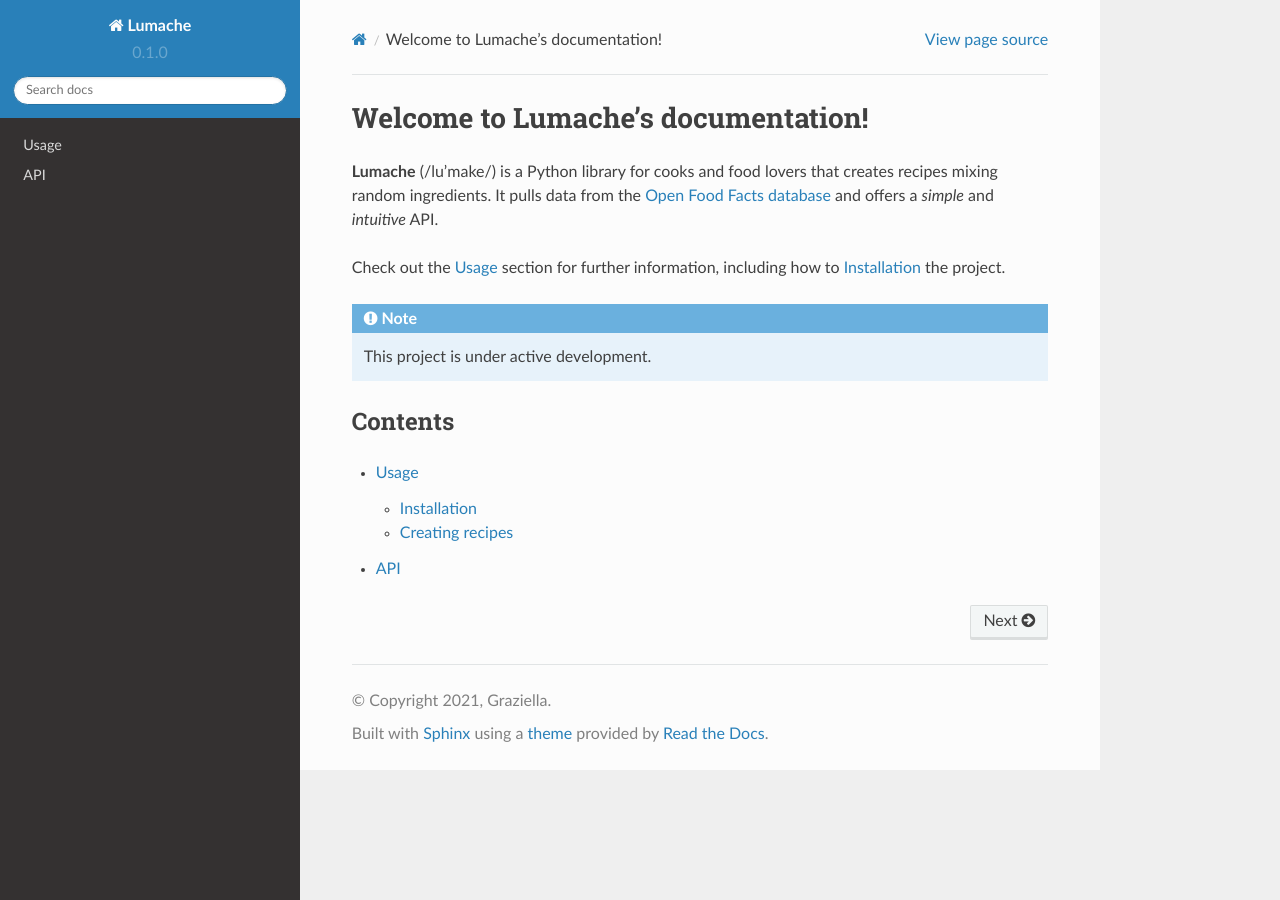
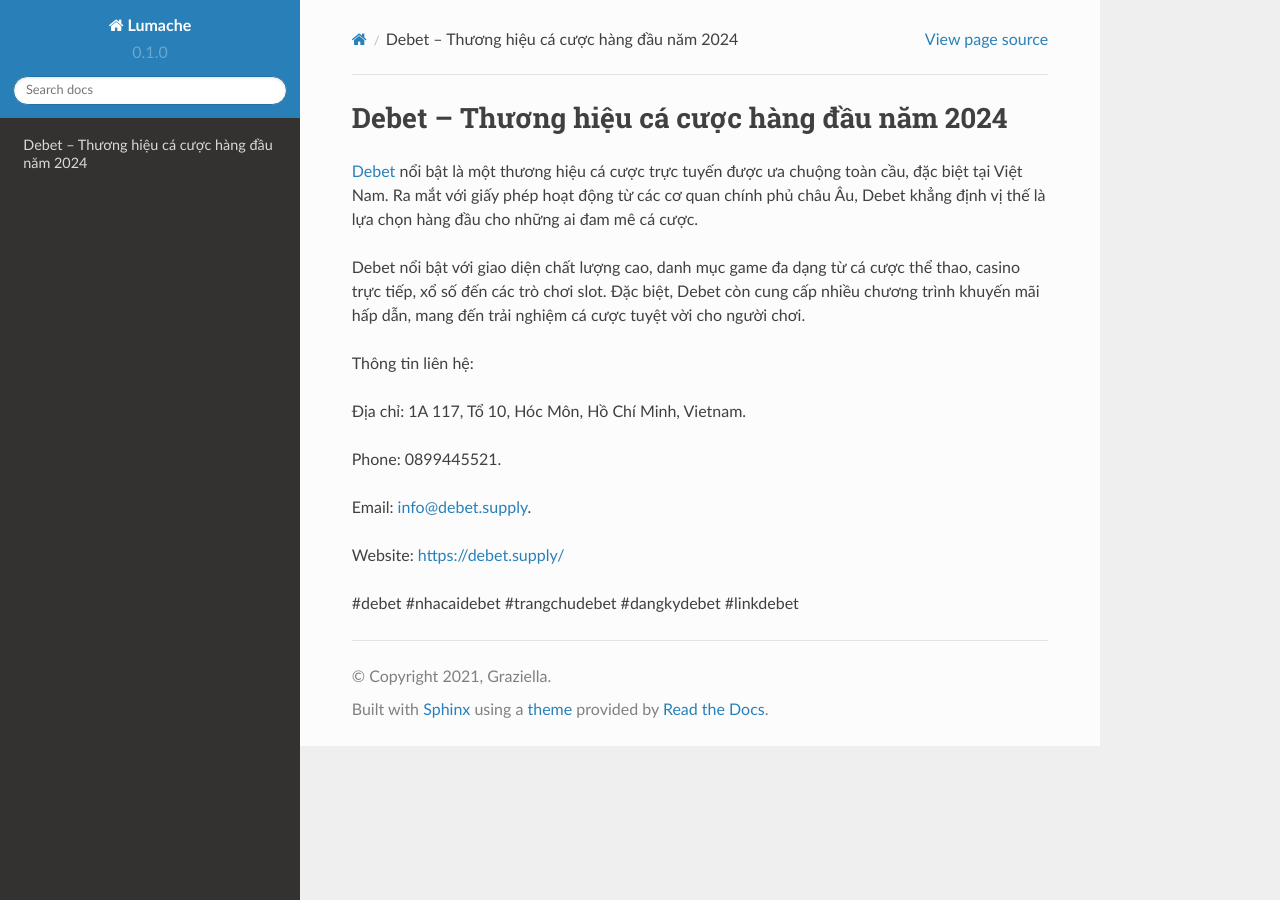
Before and after one commit to luongchanvien962/debetsupply, a Sphinx documentation site: the page built from docs/source/index.rst, in a window 1280 px wide. Built offline with Sphinx 7.4.7 and the Read the Docs theme 2.0.0, drawn with Linux system fonts in a browser that asks for light colours.

Commit message:
Update index.rst

```diff
--- a/docs/source/index.rst
+++ b/docs/source/index.rst
@@ -1,22 +1,18 @@
-Welcome to Lumache's documentation!
+Debet – Thương hiệu cá cược hàng đầu năm 2024
 ===================================
 
-**Lumache** (/lu'make/) is a Python library for cooks and food lovers
-that creates recipes mixing random ingredients.
-It pulls data from the `Open Food Facts database <https://world.openfoodfacts.org/>`_
-and offers a *simple* and *intuitive* API.
+`Debet <https://debet.supply/>`_ nổi bật là một thương hiệu cá cược trực tuyến được ưa chuộng toàn cầu, đặc biệt tại Việt Nam. Ra mắt với giấy phép hoạt động từ các cơ quan chính phủ châu Âu, Debet khẳng định vị thế là lựa chọn hàng đầu cho những ai đam mê cá cược.
 
-Check out the :doc:`usage` section for further information, including
-how to :ref:`installation` the project.
+Debet nổi bật với giao diện chất lượng cao, danh mục game đa dạng từ cá cược thể thao, casino trực tiếp, xổ số đến các trò chơi slot. Đặc biệt, Debet còn cung cấp nhiều chương trình khuyến mãi hấp dẫn, mang đến trải nghiệm cá cược tuyệt vời cho người chơi.
 
-.. note::
+Thông tin liên hệ:
 
-   This project is under active development.
+Địa chỉ: 1A 117, Tổ 10, Hóc Môn, Hồ Chí Minh, Vietnam.
 
-Contents
---------
+Phone: 0899445521.
 
-.. toctree::
+Email: info@debet.supply.
 
-   usage
-   api
+Website: https://debet.supply/
+
+#debet #nhacaidebet #trangchudebet #dangkydebet #linkdebet
```
